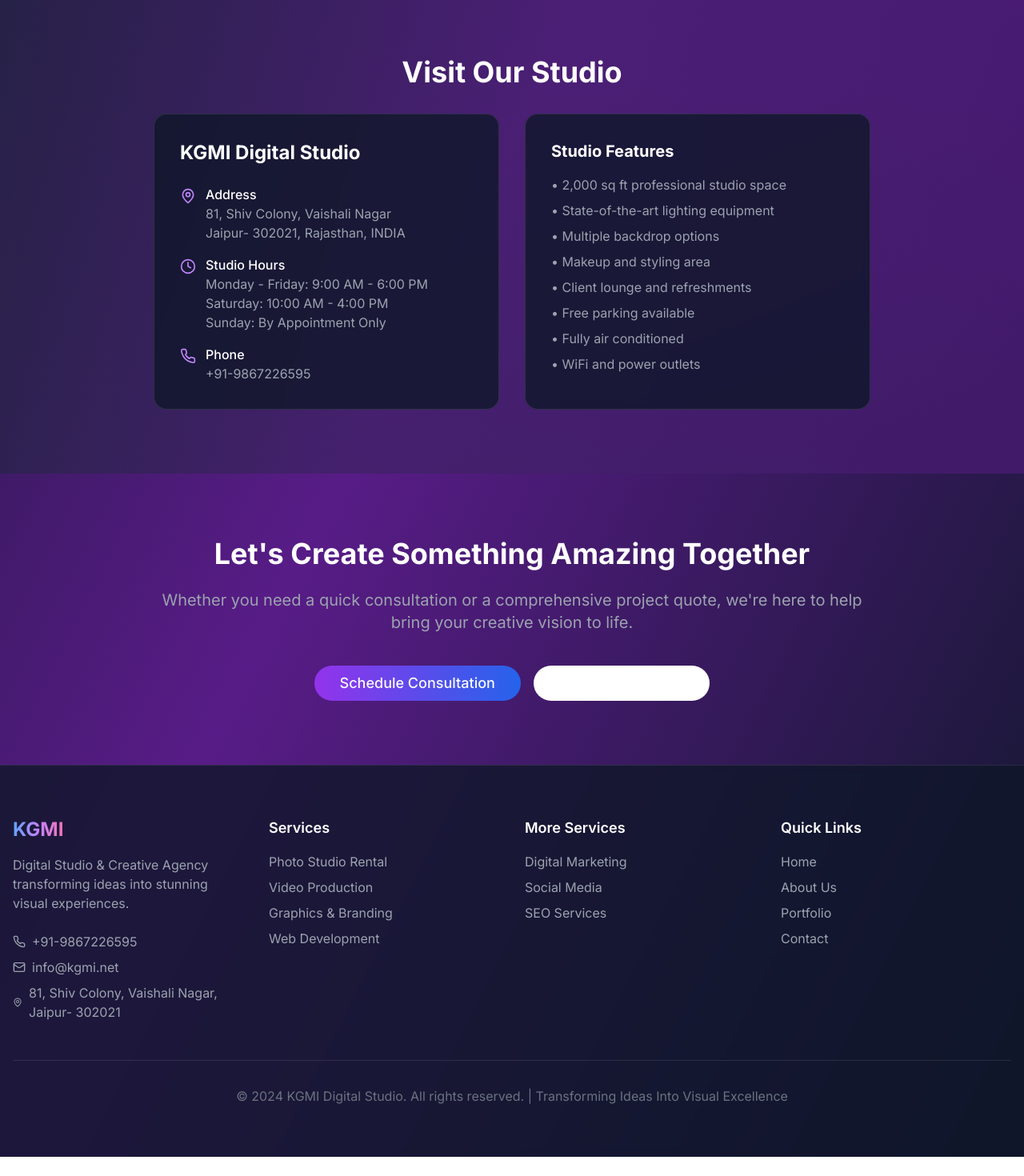
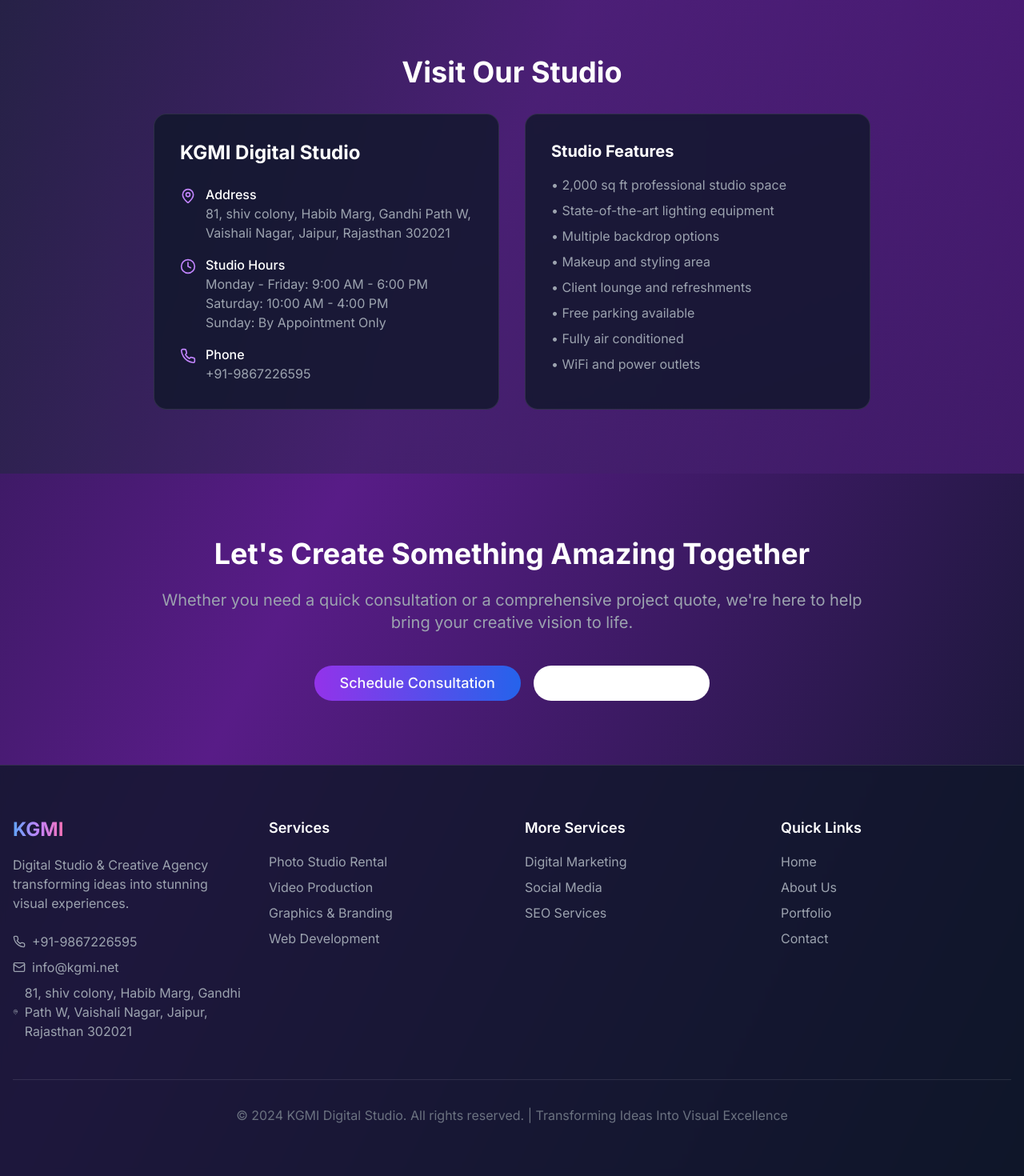
Before and after one commit to honey143jj/digital-studio-revamp, a React (Vite) app: page /contact in a window 1280 px wide. Shown: the part 1096-2566 px from the top of the page at 80% size. Before the commit the page ends 2542 px from the top, so only its background shows below. Built offline with nearby package versions, Linux system fonts and the light colour scheme.

Commit message:
Update contact address
Updated the address in the contact information to "81, shiv colony, Habib Marg, Gandhi Path W, Vaishali Nagar, Jaipur, Rajasthan 302021" in the Contact page.

```diff
--- a/src/components/Footer.tsx
+++ b/src/components/Footer.tsx
@@ -38,7 +38,7 @@ const Footer = () => {
               </div>
               <div className="flex items-center space-x-2 text-gray-400">
                 <MapPin className="h-4 w-4" />
-                <span>81, Shiv Colony, Vaishali Nagar, Jaipur- 302021</span>
+                <span>81, shiv colony, Habib Marg, Gandhi Path W, Vaishali Nagar, Jaipur, Rajasthan 302021</span>
               </div>
             </div>
           </div>
--- a/src/components/admin/AdminContactEditor.tsx
+++ b/src/components/admin/AdminContactEditor.tsx
@@ -1,3 +1,4 @@
+
 import { useState } from "react";
 import { Button } from "@/components/ui/button";
 import { Input } from "@/components/ui/input";
@@ -11,7 +12,7 @@ const AdminContactEditor = () => {
   const { toast } = useToast();
 
   const [contactInfo, setContactInfo] = useState({
-    address: "81, Shiv Colony, Vaishali Nagar, Jaipur- 302021, Rajasthan, INDIA",
+    address: "81, shiv colony, Habib Marg, Gandhi Path W, Vaishali Nagar, Jaipur, Rajasthan 302021",
     phone: "+91-9867226595",
     email: "info@kgmi.net",
     hours: "Mon-Fri: 9AM-6PM, Sat: 10AM-4PM",
--- a/src/pages/Contact.tsx
+++ b/src/pages/Contact.tsx
@@ -1,4 +1,3 @@
-
 import { Phone, Mail, MapPin, Clock } from "lucide-react";
 import { Button } from "@/components/ui/button";
 import { Card, CardContent } from "@/components/ui/card";
@@ -21,7 +20,7 @@ const Contact = () => {
     {
       icon: MapPin,
       title: "Address",
-      details: ["81, Shiv Colony, Vaishali Nagar", "Jaipur- 302021, Rajasthan, INDIA"],
+      details: ["81, shiv colony, Habib Marg, Gandhi Path W,", "Vaishali Nagar, Jaipur, Rajasthan 302021"],
       color: "from-pink-500 to-red-600"
     },
     {
@@ -98,7 +97,7 @@ const Contact = () => {
                     <MapPin className="w-5 h-5 text-purple-400 mt-1" />
                     <div>
                       <p className="text-white font-medium">Address</p>
-                      <p className="text-gray-400">81, Shiv Colony, Vaishali Nagar<br />Jaipur- 302021, Rajasthan, INDIA</p>
+                      <p className="text-gray-400">81, shiv colony, Habib Marg, Gandhi Path W,<br />Vaishali Nagar, Jaipur, Rajasthan 302021</p>
                     </div>
                   </div>
 
```
